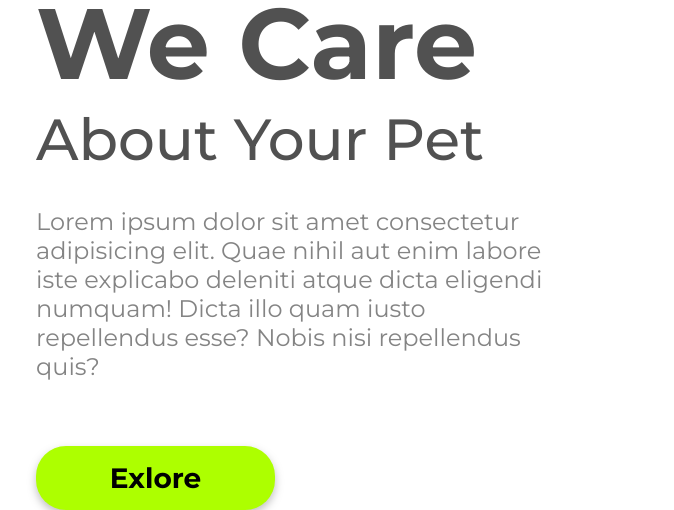
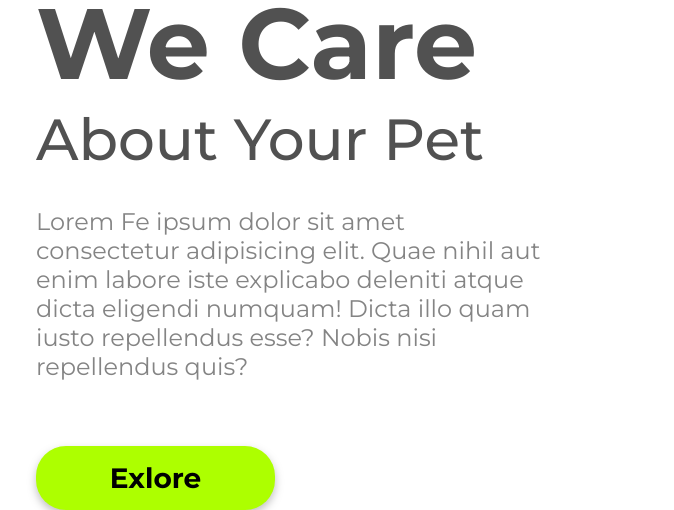
Before and after one commit to AndreiMenezes/Primeiro-Projeto, a plain HTML site: page index.html in a window 1280 px wide. Shown: the part 751-1261 px from the top of the page, without its empty margins (50-724 px from the left). Drawn offline with Linux system fonts and the light colour scheme.

Commit message:
Mudança no Primeiro Paragrafo

```diff
--- a/index.html
+++ b/index.html
@@ -26,7 +26,7 @@
         <section class="container-right">
             <h1>We Care</h1>
             <h2>About Your Pet</h2>
-            <p>Lorem ipsum dolor sit amet consectetur adipisicing elit. Quae nihil aut enim labore iste explicabo deleniti atque dicta eligendi numquam! Dicta illo quam iusto repellendus esse? Nobis nisi repellendus quis?</p>
+            <p>Lorem Fe ipsum dolor sit amet consectetur adipisicing elit. Quae nihil aut enim labore iste explicabo deleniti atque dicta eligendi numquam! Dicta illo quam iusto repellendus esse? Nobis nisi repellendus quis?</p>
             <button class="button-exlore">Exlore</button>
         </section>
     </main>
```
